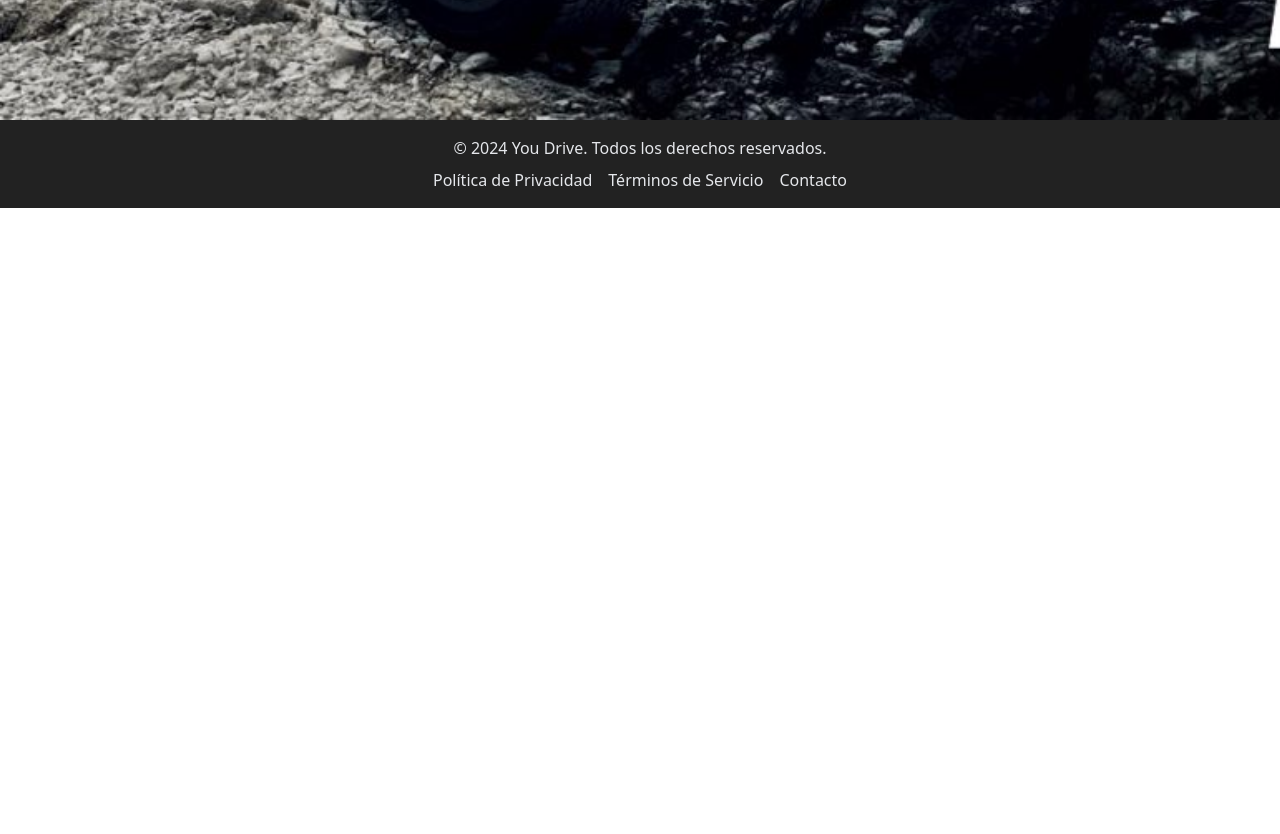
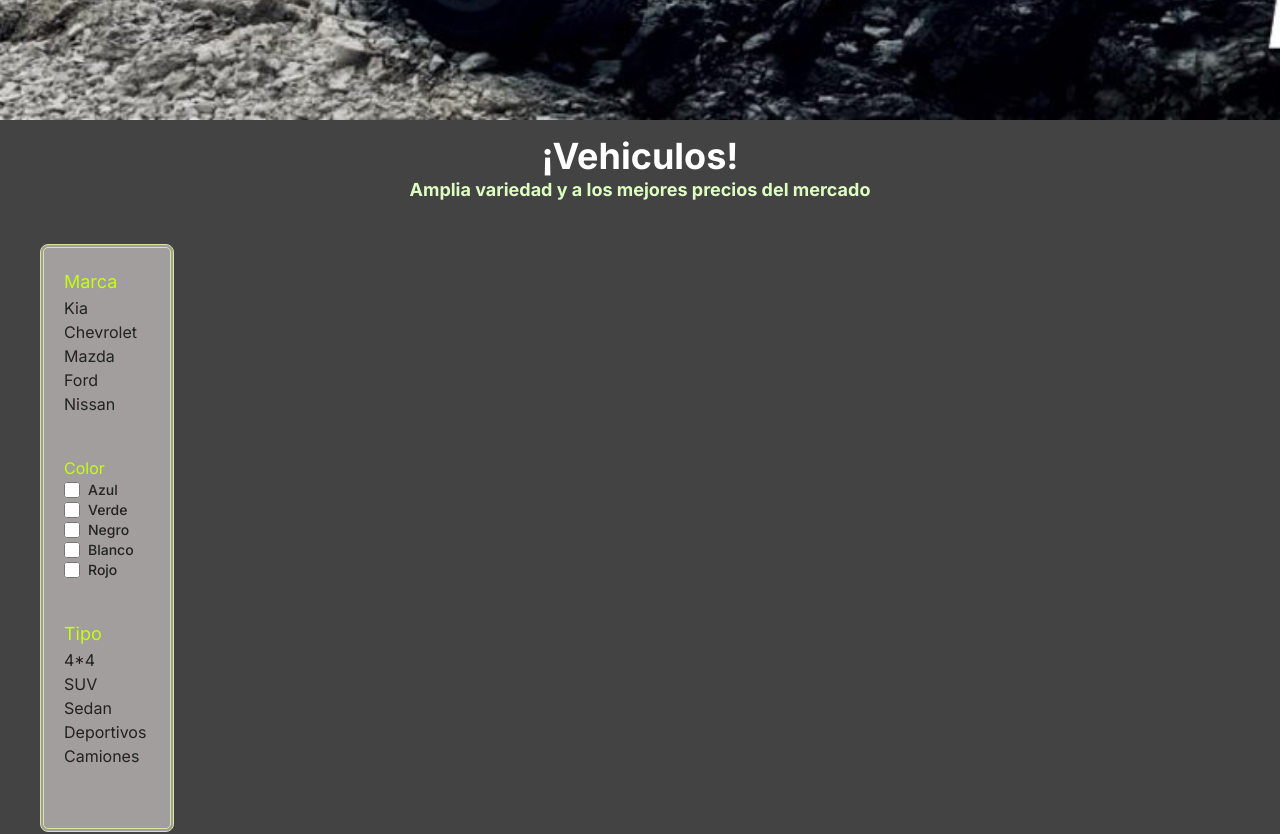
Before and after one commit to maccari78/PM6-grupo3, a Next.js app in the folder frontend/: page / in a window 1280 px wide. Shown: the part 860-1694 px from the top of the page. Before the commit the page ends 1068 px from the top, so only its background shows below. Built offline with nearby package versions, Linux system fonts and the light colour scheme.

Commit message:
home vehicle session preview

```diff
--- a/frontend/src/app/page.tsx
+++ b/frontend/src/app/page.tsx
@@ -1,3 +1,5 @@
+import Products from "@/components/Products/Products";
+
 export default function Home() {
   return (
     <div className="bg-[#444343] text-white flex flex-col  min-h-screen">
@@ -17,7 +19,16 @@ export default function Home() {
         </div>
       </section>
 
-      <section className="h-[50%] w-full"></section>
+      <section className="w-full mt-4 flex flex-col justify-around">
+        <div className="flex flex-col w-full justify-center items-center">
+          <h1 className="text-4xl font-bold ">¡Vehiculos!</h1>
+          <p className="text-lg text-[#dcffc1] font-bold">
+            {" "}
+            Amplia variedad y a los mejores precios del mercado
+          </p>
+        </div>
+        <Products />
+      </section>
     </div>
   );
 }
--- /dev/null
+++ b/frontend/src/components/Products/Products.tsx
@@ -0,0 +1,161 @@
+const Products = () => {
+  return (
+    <div className="flex flex-row my-10 mx-10 ">
+      <div className="flex flex-col justify-between bg-[#A29E9E] px-5 py-5 rounded-lg border-double border-4 border-[#d4e79c]">
+        <div className="mb-10">
+          <h1 className="text-lg text-[#C4FF0D]">Marca</h1>
+          <ul>
+            <li>
+              <a href="" className="text-[#222222]">
+                Kia
+              </a>
+            </li>
+            <li>
+              <a href="" className="text-[#222222]">
+                Chevrolet
+              </a>
+            </li>
+            <li>
+              <a href="" className="text-[#222222]">
+                Mazda
+              </a>
+            </li>
+            <li>
+              <a href="" className="text-[#222222]">
+                Ford
+              </a>
+            </li>
+            <li>
+              <a href="" className="text-[#222222]">
+                Nissan
+              </a>
+            </li>
+          </ul>
+        </div>
+
+        <div className="mb-10">
+          <h1 className="text-[#C4FF0D]">Color</h1>
+          <ul>
+            <li>
+              <div className="flex items-center me-4">
+                <input
+                  id="blue-checkbox"
+                  type="checkbox"
+                  value=""
+                  className="w-4 h-4 text-blue-600 bg-gray-100 border-gray-300 rounded  focus:ring-blue-500 dark:focus:ring-green-600 dark:ring-offset-gray-800 focus:ring-2 dark:bg-gray-700 dark:border-gray-600"
+                />
+                <label
+                  htmlFor="green-checkbox"
+                  className="ms-2 text-sm font-medium text-[#222222] dark:text-gray-300"
+                >
+                  Azul
+                </label>
+              </div>
+            </li>
+            <li>
+              <div className="flex items-center me-4">
+                <input
+                  id="green-checkbox"
+                  type="checkbox"
+                  value=""
+                  className="w-4 h-4 text-green-600 bg-gray-100 border-gray-300 rounded  focus:ring-green-500 dark:focus:ring-green-600 dark:ring-offset-gray-800 focus:ring-2 dark:bg-gray-700 dark:border-gray-600"
+                />
+                <label
+                  htmlFor="green-checkbox"
+                  className="ms-2 text-sm font-medium text-[#222222] dark:text-gray-300"
+                >
+                  Verde
+                </label>
+              </div>
+            </li>
+            <li>
+              <div className="flex items-center me-4">
+                <input
+                  id="black-checkbox"
+                  type="checkbox"
+                  value=""
+                  className="w-4 h-4 text-black bg-gray-100 border-gray-300 rounded  focus:ring-black dark:focus:ring-green-600 dark:ring-offset-gray-800 focus:ring-2 dark:bg-gray-700 dark:border-gray-600"
+                />
+                <label
+                  htmlFor="black-checkbox"
+                  className="ms-2 text-sm font-medium text-[#222222] dark:text-gray-300"
+                >
+                  Negro
+                </label>
+              </div>
+            </li>
+            <li>
+              <div className="flex items-center me-4">
+                <input
+                  id="blanco-checkbox"
+                  type="checkbox"
+                  value=""
+                  className="w-4 h-4 text-gray-400 bg-gray-100 border-gray-300 rounded  focus:ring-white dark:focus:ring-green-600 dark:ring-offset-gray-800 focus:ring-2 dark:bg-gray-700 dark:border-gray-600"
+                />
+                <label
+                  htmlFor="black-checkbox"
+                  className="ms-2 text-sm font-medium text-[#222222] dark:text-gray-300"
+                >
+                  Blanco
+                </label>
+              </div>
+            </li>
+            <li>
+              <div className="flex items-center me-4">
+                <input
+                  id="red-checkbox"
+                  type="checkbox"
+                  value=""
+                  className="w-4 h-4 text-red-800 bg-gray-100 border-gray-300 rounded  focus:ring-red-800 dark:focus:ring-green-600 dark:ring-offset-gray-800 focus:ring-2 dark:bg-gray-700 dark:border-gray-600"
+                />
+                <label
+                  htmlFor="red-checkbox"
+                  className="ms-2 text-sm font-medium text-[#222222] dark:text-gray-300"
+                >
+                  Rojo
+                </label>
+              </div>
+            </li>
+          </ul>
+        </div>
+
+        <div className="mb-10">
+          <h1 className="text-lg text-[#C4FF0D]">Tipo</h1>
+          <ul>
+            <li>
+              <a href="" className="text-[#222222]">
+                4*4
+              </a>
+            </li>
+            <li>
+              {" "}
+              <a href="" className="text-[#222222]">
+                SUV
+              </a>
+            </li>
+            <li>
+              {" "}
+              <a href="" className="text-[#222222]">
+                Sedan
+              </a>
+            </li>
+            <li>
+              {" "}
+              <a href="" className="text-[#222222]">
+                Deportivos
+              </a>
+            </li>
+            <li>
+              {" "}
+              <a href="" className="text-[#222222]">
+                Camiones
+              </a>
+            </li>
+          </ul>
+        </div>
+      </div>
+    </div>
+  );
+};
+
+export default Products;
```
